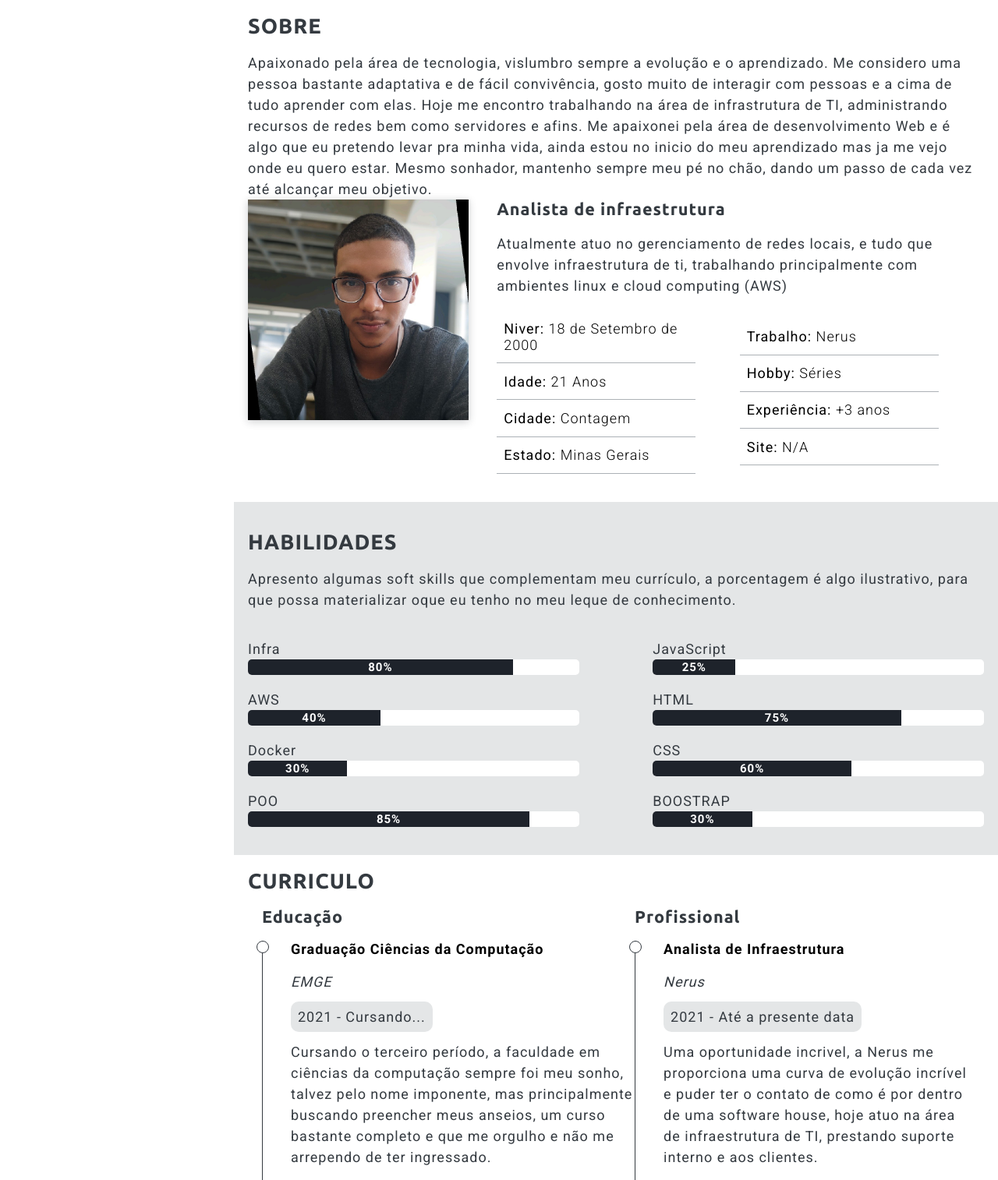
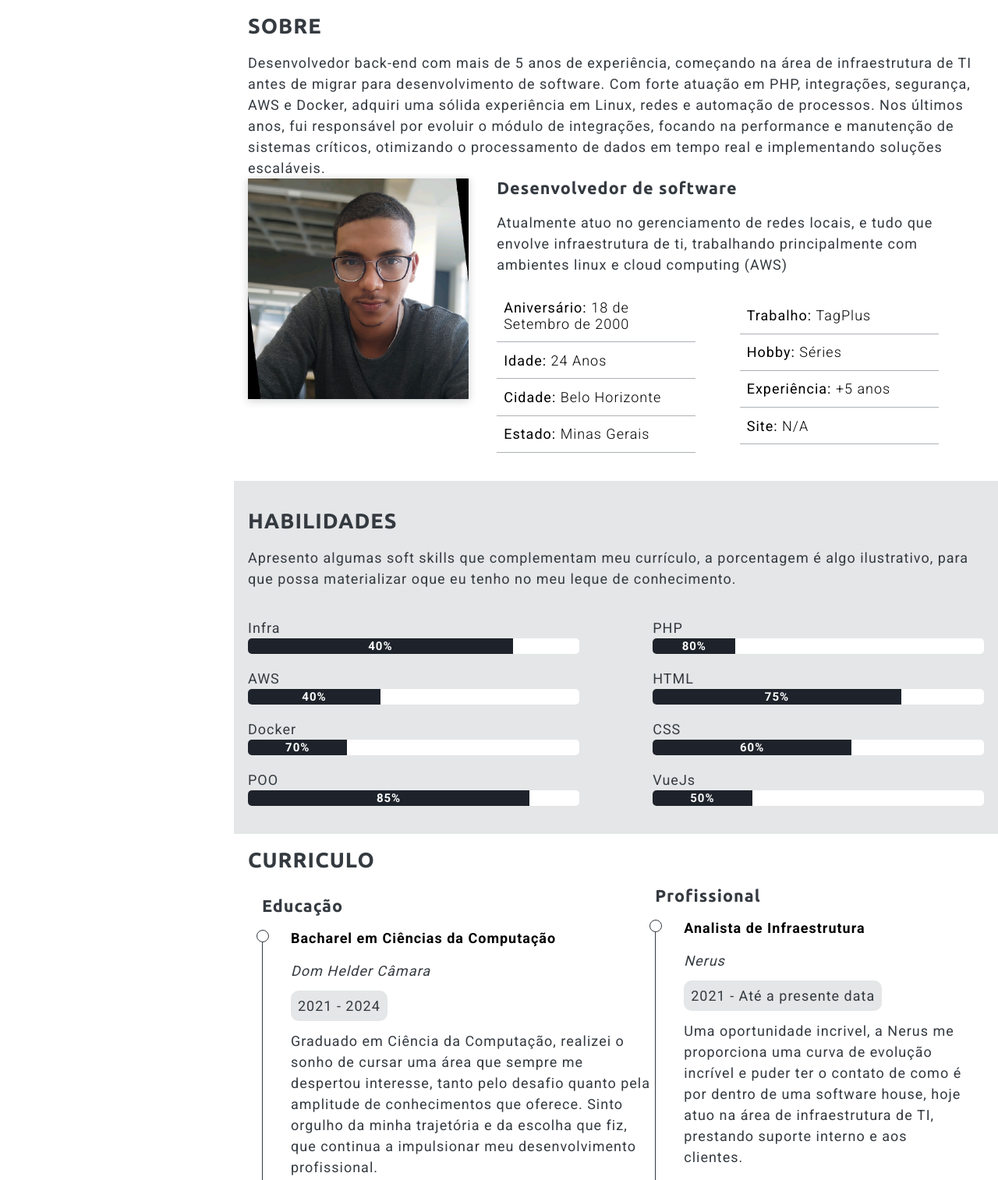
Before and after one commit to igorasr/profile, a plain HTML site: page index.html in a window 1280 px wide. Shown: the part 800-2314 px from the top of the page at 78% size. Drawn offline with nearby package versions, Linux system fonts and the light colour scheme.

Commit message:
feat: Update personal infos

```diff
--- a/index.html
+++ b/index.html
@@ -95,15 +95,7 @@
 
                 <h2>Sobre</h2>
                 <p>
-                    Apaixonado pela área de tecnologia, vislumbro sempre a evolução e o aprendizado. Me considero uma
-                    pessoa bastante adaptativa e de fácil convivência, gosto muito de interagir com pessoas e a cima de
-                    tudo aprender com elas.
-                    Hoje me encontro trabalhando na área de infrastrutura de TI, administrando recursos de redes bem
-                    como servidores e afins.
-                    Me apaixonei pela área de desenvolvimento Web e é algo que eu pretendo levar pra minha vida, ainda
-                    estou no inicio do meu aprendizado mas ja me vejo onde eu quero estar.
-                    Mesmo sonhador, mantenho sempre meu pé no chão, dando um passo de cada vez até alcançar meu
-                    objetivo.
+                    Desenvolvedor back-end com mais de 5 anos de experiência, começando na área de infraestrutura de TI antes de migrar para desenvolvimento de software. Com forte atuação em PHP, integrações, segurança, AWS e Docker, adquiri uma sólida experiência em Linux, redes e automação de processos. Nos últimos anos, fui responsável por evoluir o módulo de integrações, focando na performance e manutenção de sistemas críticos, otimizando o processamento de dados em tempo real e implementando soluções escaláveis.
                 </p>
 
             </div>
@@ -115,7 +107,7 @@
 
                 <div class="container__infos">
                     <div class="tittle__infos">
-                        <h3>Analista de infraestrutura</h3>
+                        <h3>Desenvolvedor de software</h3>
                         <p>
                             Atualmente atuo no gerenciamento de redes locais, e tudo que envolve infraestrutura de ti,
                             trabalhando principalmente com ambientes linux e cloud computing (AWS)
@@ -125,13 +117,13 @@
                         <div class="lists">
                             <ul>
                                 <li>
-                                    Niver: <span>18 de Setembro de 2000</span>
+                                    Aniversário: <span>18 de Setembro de 2000</span>
                                 </li>
                                 <li>
-                                    Idade: <span>21 Anos</span>
+                                    Idade: <span>24 Anos</span>
                                 </li>
                                 <li>
-                                    Cidade: <span>Contagem</span>
+                                    Cidade: <span>Belo Horizonte</span>
                                 </li>
                                 <li>
                                     Estado: <span>Minas Gerais</span>
@@ -143,13 +135,13 @@
                         <div class="lists">
                             <ul>
                                 <li>
-                                    Trabalho: <span>Nerus</span>
+                                    Trabalho: <span>TagPlus</span>
                                 </li>
                                 <li>
                                     Hobby: <span>Séries</span>
                                 </li>
                                 <li>
-                                    Experiência: <span>+3 anos</span>
+                                    Experiência: <span>+5 anos</span>
                                 </li>
                                 <li>
                                     Site: <span>N/A</span>
@@ -176,8 +168,8 @@
                     <div class="lists progress_list">
                         <p>Infra</p>
                         <div class="progress">
-                            <div class="progress-bar" role="progressbar" style="width: 80%;" aria-valuenow="80"
-                                aria-valuemin="0" aria-valuemax="100" data-animation="left">80%</div>
+                            <div class="progress-bar" role="progressbar" style="width: 80%;" aria-valuenow="40"
+                                aria-valuemin="0" aria-valuemax="100" data-animation="left">40%</div>
                         </div>
 
                         <p>AWS</p>
@@ -188,8 +180,8 @@
 
                         <p>Docker</p>
                         <div class="progress">
-                            <div class="progress-bar" role="progressbar" style="width: 30%;" aria-valuenow="30"
-                                aria-valuemin="0" aria-valuemax="100" data-animation="left">30%</div>
+                            <div class="progress-bar" role="progressbar" style="width: 30%;" aria-valuenow="70"
+                                aria-valuemin="0" aria-valuemax="100" data-animation="left">70%</div>
                         </div>
 
                         <p>POO</p>
@@ -201,10 +193,10 @@
                     </div>
                     <div class="lists progress_list">
 
-                        <p>JavaScript</p>
+                        <p>PHP</p>
                         <div class="progress">
-                            <div class="progress-bar" role="progressbar" style="width: 25%;" aria-valuenow="25"
-                                aria-valuemin="0" aria-valuemax="100" data-animation="left">25%</div>
+                            <div class="progress-bar" role="progressbar" style="width: 25%;" aria-valuenow="80"
+                                aria-valuemin="0" aria-valuemax="100" data-animation="left">80%</div>
                         </div>
 
                         <p>HTML</p>
@@ -219,10 +211,10 @@
                                 aria-valuemin="0" aria-valuemax="100" data-animation="left">60%</div>
                         </div>
 
-                        <p>BOOSTRAP</p>
+                        <p>VueJs</p>
                         <div class="progress">
-                            <div class="progress-bar" role="progressbar" style="width: 30%;" aria-valuenow="30%"
-                                aria-valuemin="0" aria-valuemax="100" data-animation="left">30%</div>
+                            <div class="progress-bar" role="progressbar" style="width: 30%;" aria-valuenow="50%"
+                                aria-valuemin="0" aria-valuemax="100" data-animation="left">50%</div>
                         </div>
 
                     </div>
@@ -239,15 +231,13 @@
                 <div class="cv_container">
                     <h3>Educação</h3>
                     <div class="cv__item" data-animation="up">
-                        <h4>Graduação Ciências da Computação</h4>
-                        <p><em>EMGE</em></p>
-                        <p><span>2021 - Cursando...</span></p>
-                        <p>Cursando o terceiro período, a faculdade em ciências da computação sempre foi meu sonho,
-                            talvez pelo nome imponente, mas principalmente buscando preencher meus anseios, um curso
-                            bastante completo e que me orgulho e não me arrependo de ter ingressado.</p>
+                        <h4>Bacharel em Ciências da Computação</h4>
+                        <p><em>Dom Helder Câmara</em></p>
+                        <p><span>2021 - 2024</span></p>
+                        <p>Graduado em Ciência da Computação, realizei o sonho de cursar uma área que sempre me despertou interesse, tanto pelo desafio quanto pela amplitude de conhecimentos que oferece. Sinto orgulho da minha trajetória e da escolha que fiz, que continua a impulsionar meu desenvolvimento profissional.</p>
                     </div>
                     <div class="cv__item" data-animation="up">
-                        <h4>Curso Técnico em Informática</h4>
+                        <h4>Técnico em Informática</h4>
                         <p><em>SENAC</em></p>
                         <p><span>2019 - 2020</span></p>
                         <p>Umas das melhores escolhas da minha vida, o curso técnico em informática foi um divisor de
```
